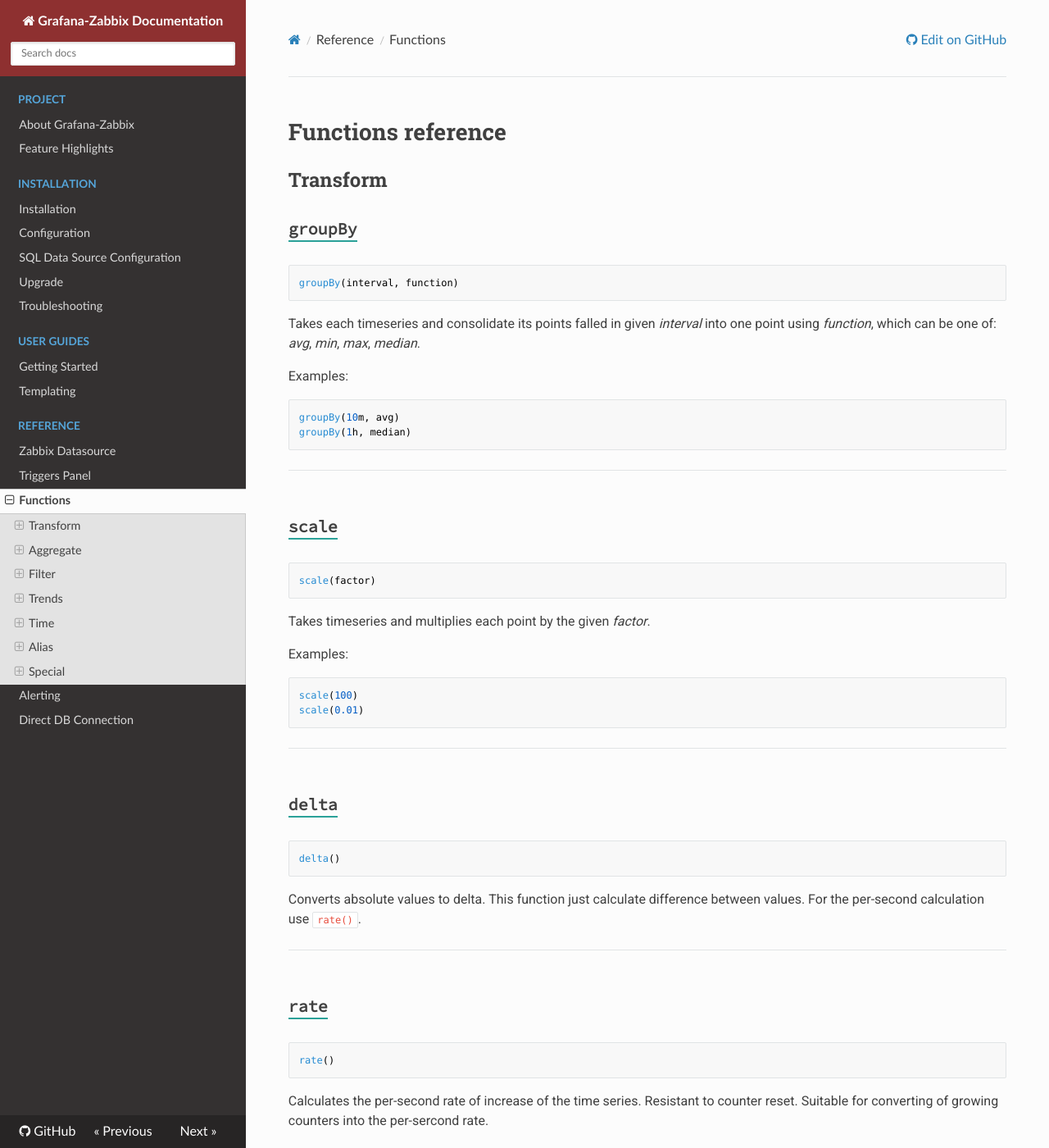
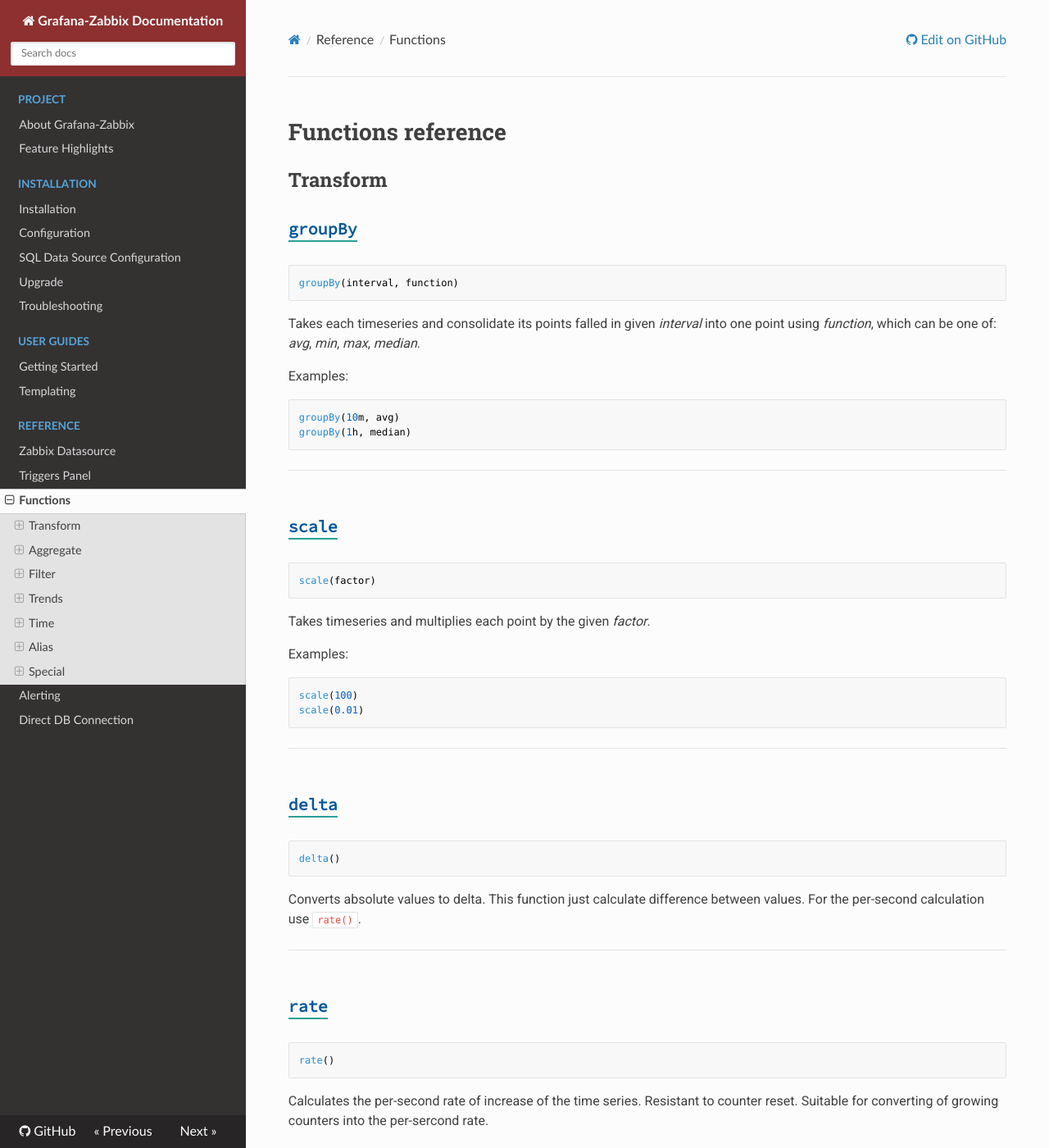
Before and after one commit to grafana/grafana-zabbix, an MkDocs documentation site: the page built from docs/sources/reference/functions.md, in a window 1280 px wide and 1400 px high. Shown: the whole window at 82% size. Built offline with MkDocs 1.6.1, drawn with Linux system fonts in a browser that asks for light colours; nearby versions of some CDN libraries; old or Windows-style settings are respelled for this version of MkDocs.

Commit message:
docs: tweak functions list styles

```diff
--- a/docs/sources/css/custom.css
+++ b/docs/sources/css/custom.css
@@ -107,7 +107,7 @@
   border-bottom: 2px;
   border-bottom-style: solid;
   border-bottom-color: #2aa198;
-  /* color: #cb4b16; */
+  color: #01579b;
 }
 
 hr {
```
